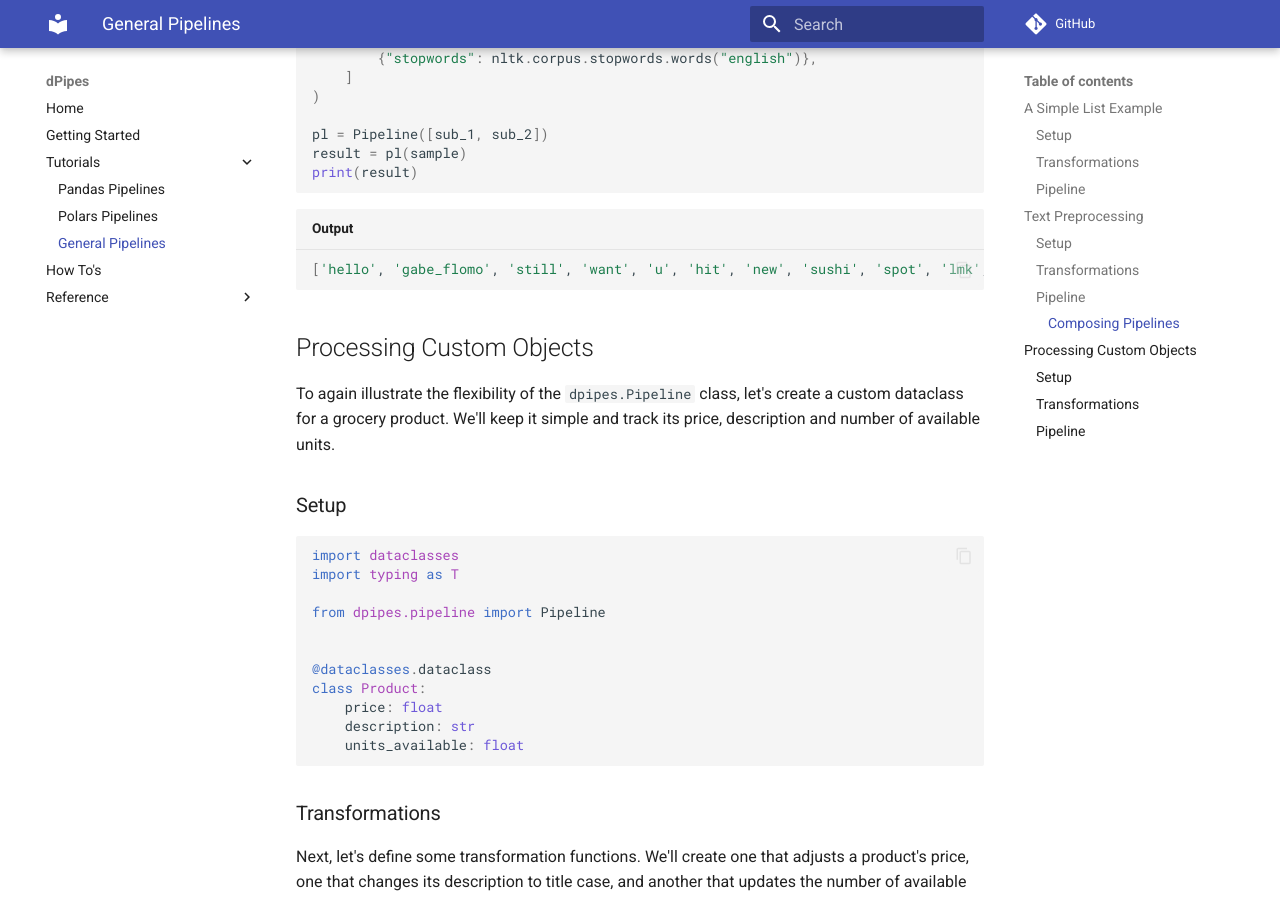
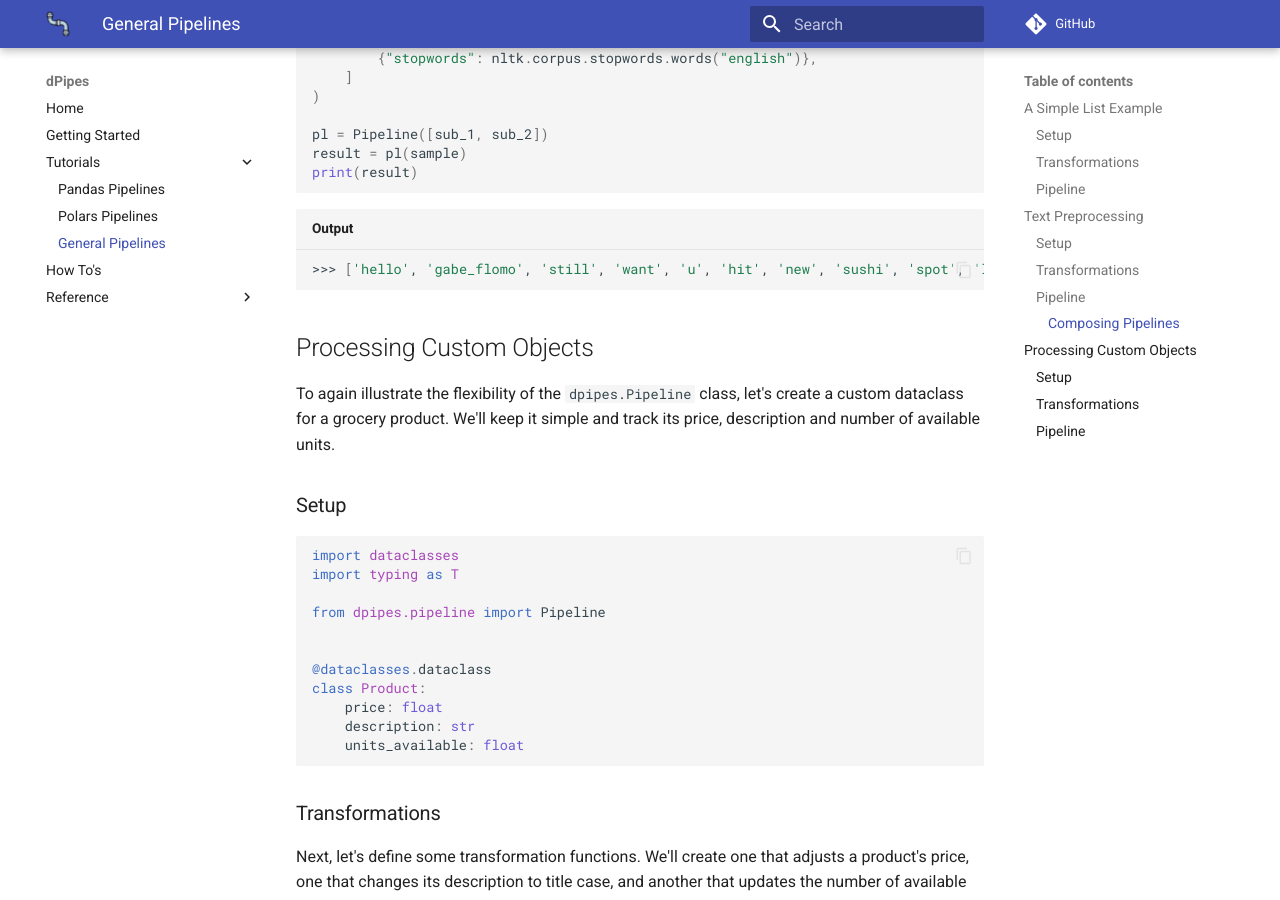
Before and after one commit to chris-santiago/dpipes, an MkDocs documentation site: the page built from docs/tutorial-general.md, in a window 1280 px wide and 900 px high, scrolled down 3982 px. Built offline with MkDocs 1.6.1 and Material for MkDocs 9.7.7, drawn with Linux system fonts in a browser that asks for light colours; comment, search, counter and statistics services are not loaded.

Commit message:
update docs

````diff
--- a/docs/tutorial-general.md
+++ b/docs/tutorial-general.md
@@ -189,7 +189,7 @@ print(result)
 ```
 
 ```zsh title="Output"
-['hello', 'gabe_flomo', 'still', 'want', 'u', 'hit', 'new', 'sushi', 'spot', 'lmk', "'re", 'free', 'cuz', 'ca', "n't", 'go', 'next', 'weekend', 'since', "'ll", 'swimming', 'sushibros', 'rawfish']
+>>> ['hello', 'gabe_flomo', 'still', 'want', 'u', 'hit', 'new', 'sushi', 'spot', 'lmk', "'re", 'free', 'cuz', 'ca', "n't", 'go', 'next', 'weekend', 'since', "'ll", 'swimming', 'sushibros', 'rawfish']
 ```
 
 ## Processing Custom Objects
--- a/mkdocs.yml
+++ b/mkdocs.yml
@@ -15,6 +15,8 @@ theme:
   features:
     - content.code.copy
     - content.code.annotate
+  favicon: img/favicon.png
+  logo: img/favicon.png
 repo_url: https://github.com/chris-santiago/pipes
 plugins:
   - search
@@ -28,7 +30,7 @@ plugins:
             show_root_full_path: true
             show_submodules: true
             docstring_style: numpy
-            merge_init_into_class: true
+            merge_init_into_class: false
 markdown_extensions:
   # For Code Blocks
   - pymdownx.highlight:
````
Also changed, not shown: docs/img/favicon.png (added).
